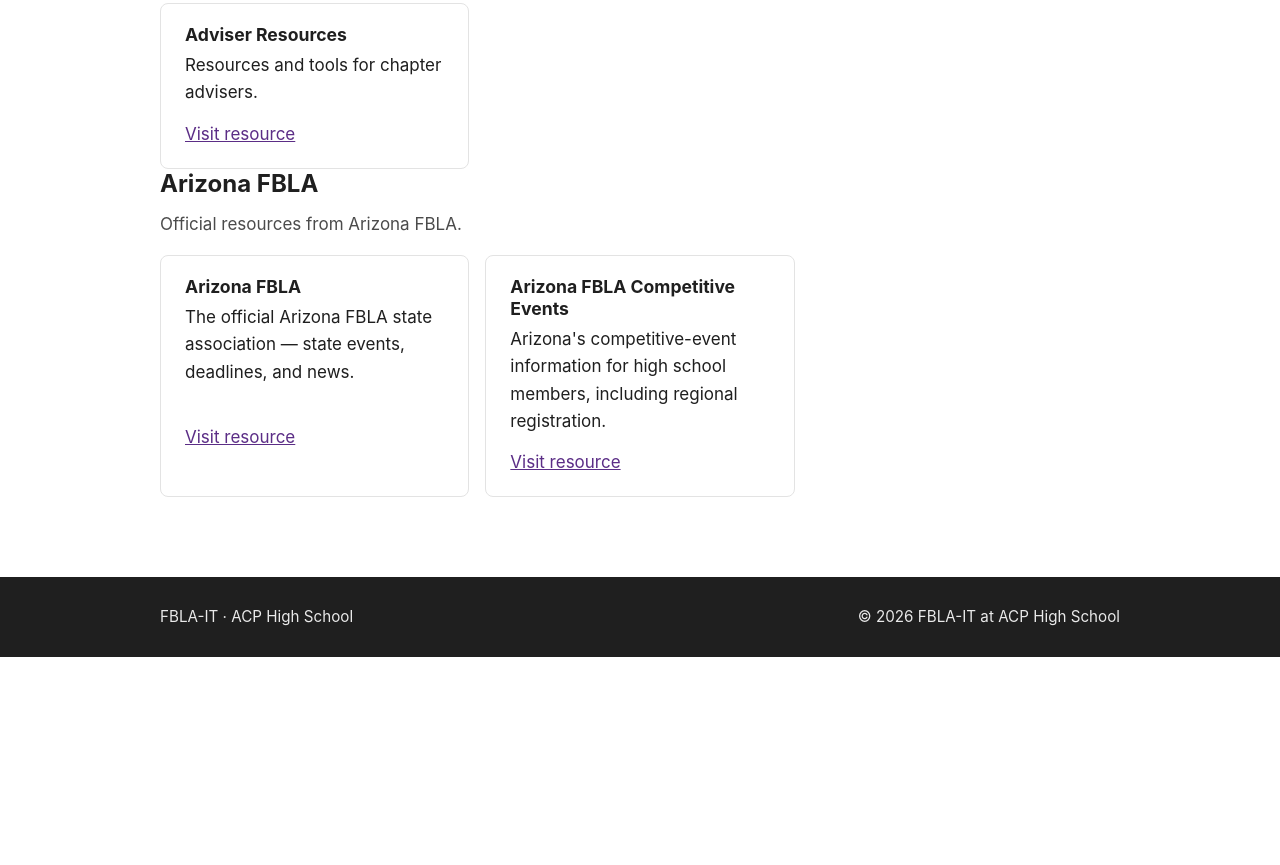
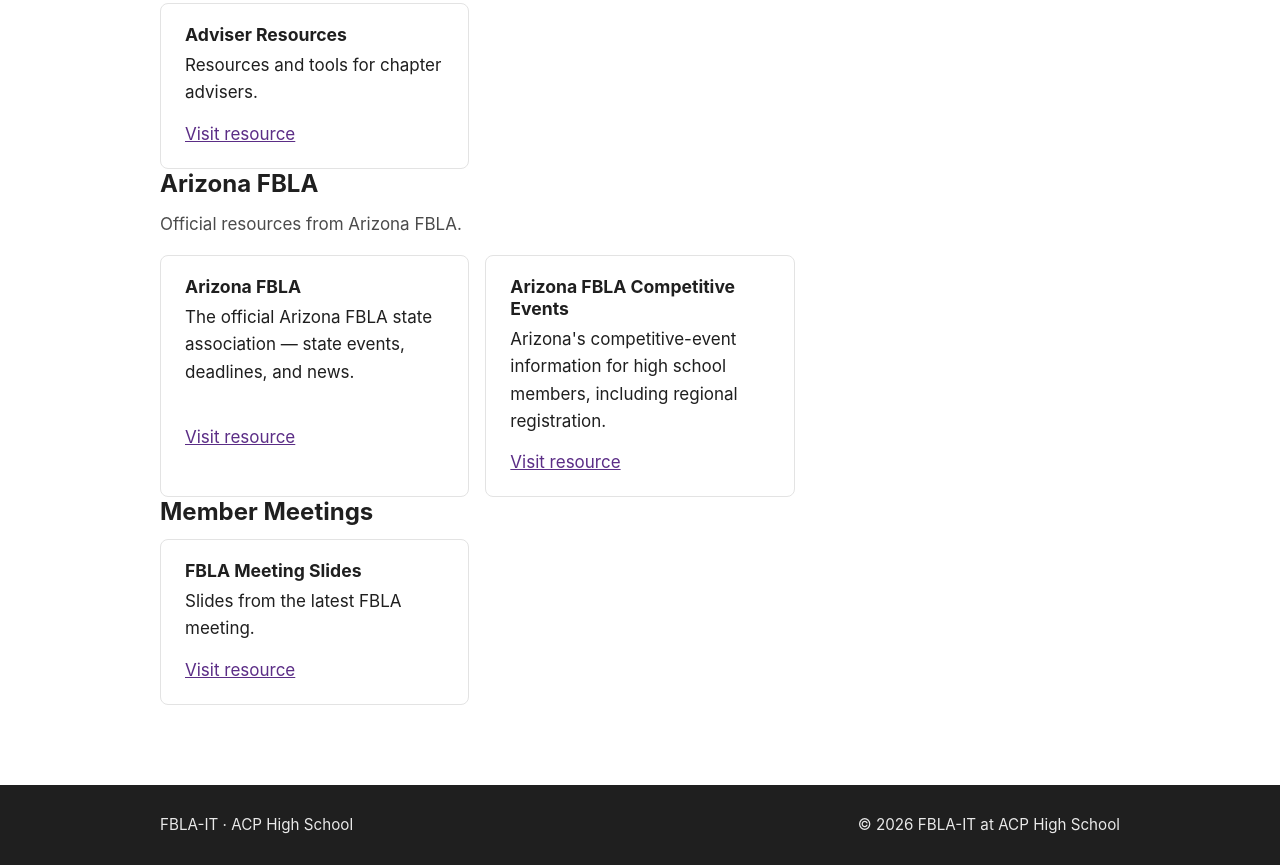
Before and after one commit to Srihan-Yeleswarapu/ACPHS-FBLA, a plain HTML site: page resources.html in a window 1280 px wide. Shown: the part 1141-2006 px from the top of the page. Before the commit the page ends 1798 px from the top, so only its background shows below. Drawn offline with Linux system fonts and the light colour scheme.

Commit message:
feat: add Member Meetings section to resources page

```diff
--- a/js/data.js
+++ b/js/data.js
@@ -260,6 +260,7 @@
     url: "https://www.fbla.org/high-school/hs-scholarships-aid/",
     category: "national",
   },
+
   {
     title: "National Leadership Conference",
     description:
--- a/resources.html
+++ b/resources.html
@@ -58,17 +58,34 @@
 
       <section class="section">
         <div class="container">
+          <div id="national-section">
             <h2>National FBLA</h2>
             <p class="section-intro">
               Official resources from FBLA's national organization.
             </p>
             <div id="national-resources" class="resource-grid"></div>
+          </div>
 
+          <div id="arizona-section">
             <h2>Arizona FBLA</h2>
             <p class="section-intro">
               Official resources from Arizona FBLA.
             </p>
             <div id="arizona-resources" class="resource-grid"></div>
+          </div>
+
+          <div id="member-meetings-section">
+            <h2>Member Meetings</h2>
+            <div id="member-meetings" class="resource-grid">
+            <article class="resource-card">
+              <h3>FBLA Meeting Slides</h3>
+              <p>Slides from the latest FBLA meeting.</p>
+              <p class="resource-link">
+                <a href="https://docs.google.com/presentation/d/1O4DAzM38rOFbL6FXZbVjF99cJamBM33NfEsa3QfVl0Y/edit?slide=id.g3fa932af435_0_0#slide=id.g3fa932af435_0_0" target="_blank" rel="noopener">Visit resource</a>
+              </p>
+            </article>
+          </div>
+          </div>
         </div>
       </section>
     </main>
```
Lines whose indentation alone changed are shown as unchanged.
